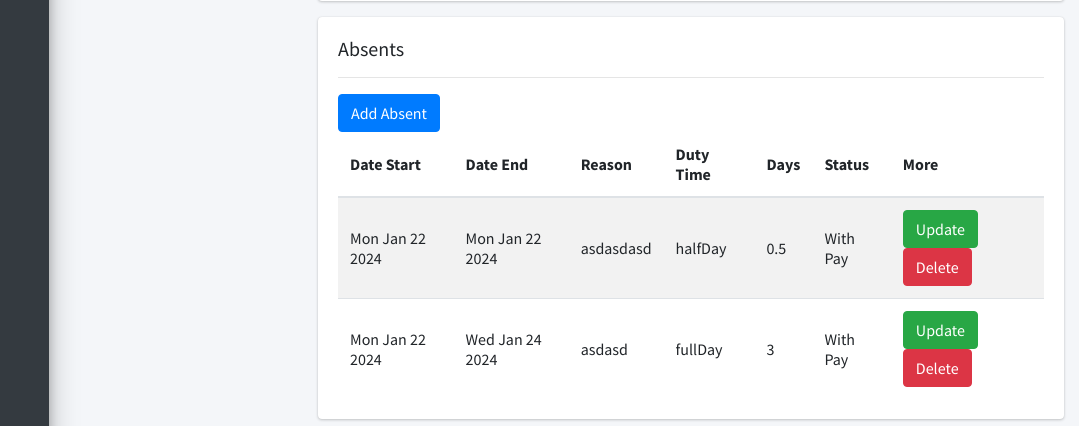
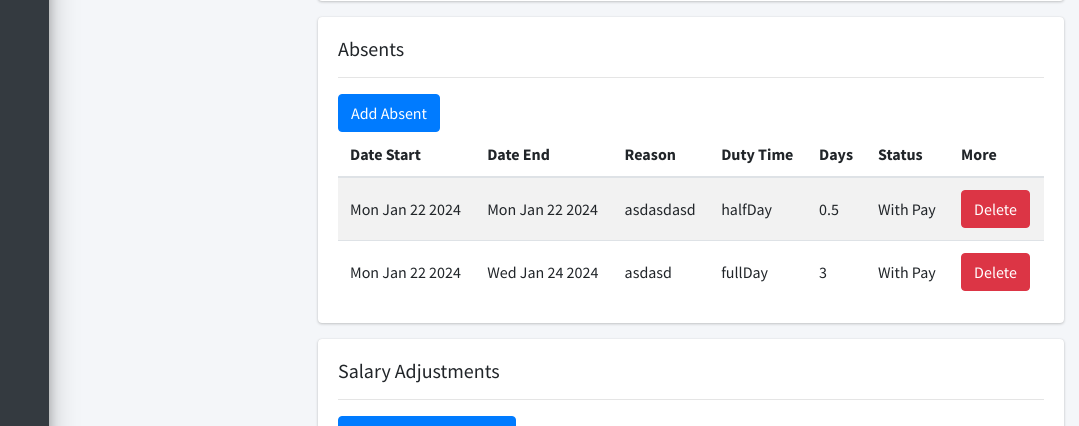
Before and after one commit to wingled22/wasa2.0, a PHP site: page /employee-profile.php?id=17 in a window 1280 px wide. Shown: the part 1049-1475 px from the top of the page, without its empty margins (201-1280 px from the left). Run offline with PHP 8.4, Linux system fonts and the light colour scheme; data comes from the database, SQL or seed files in the repository; data that the repository does not hold is empty; some libraries are stand-ins or nearby versions.

Commit message:
deleted update profile

```diff
--- a/employee-profile.php
+++ b/employee-profile.php
@@ -265,7 +265,7 @@ require "dbconnection.php";
                                             <td><?php echo $row->numday; ?></td>
                                             <td><?php echo $row->status; ?></td>
                                             <td>
-                                                <a href="employee-absent-update-form.php?empid=<?php echo $_GET['id']?>&id=<?php echo $row->id?>" class="btn btn-success">Update</a>
+                                                <!-- <a href="employee-absent-update-form.php?empid=<?php echo $_GET['id']?>&id=<?php echo $row->id?>" class="btn btn-success">Update</a> -->
                                                 <a href="employee-absent-delete.php?empid=<?php echo $_GET['id']?>&id=<?php echo $row->id?>" class="btn btn-danger">Delete</a>
                                             </td>
                                         </tr>
```
